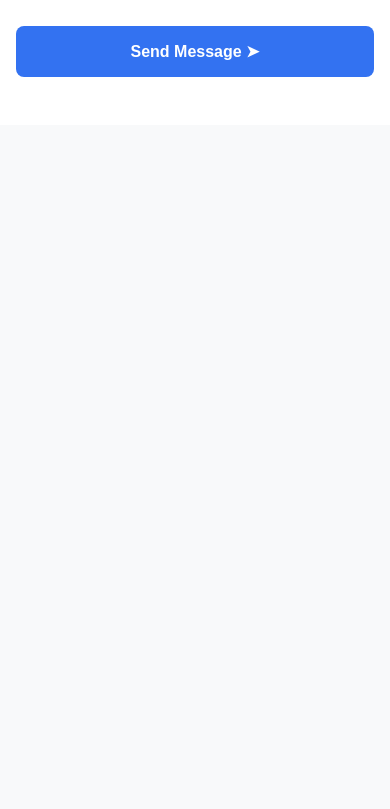
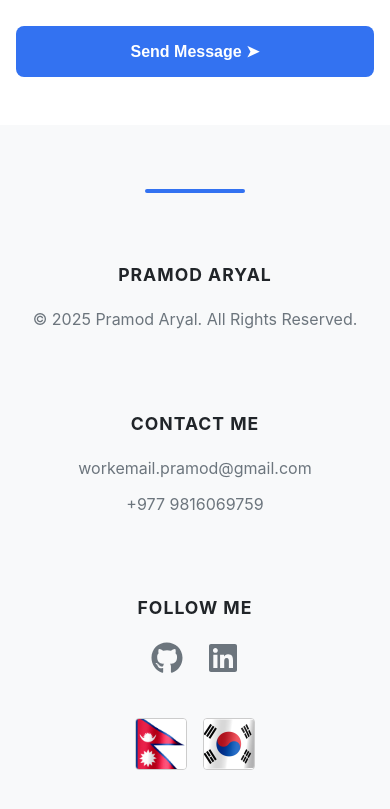
Before and after one commit to Pramod058/portfolio, a React (Vite) app: page /contact in a window 390 px wide. Shown: the part 8931-9740 px from the top of the page. Before the commit the page ends 9056 px from the top, so only its background shows below. Built offline with nearby package versions, Linux system fonts and the light colour scheme.

Commit message:
footer and scroll up

```diff
--- a/src/App.jsx
+++ b/src/App.jsx
@@ -1,5 +1,7 @@
 import Navbar from './components/Navbar.jsx';
 import HomePage from './pages/HomePage.jsx';
+import ScrollToTopButton from './components/ScrollToTopButton.jsx';
+import Footer from './components/Footer.jsx';
 
 import "./styles/App.css";
 import "./styles/Roots.css";
@@ -11,6 +13,10 @@ function App() {
       <main className="content-wrapper">
         <HomePage />
       </main>
+      <main className='content-wrapper'>
+      <ScrollToTopButton />
+      </main>
+      <Footer />
     </div>
   );
 }
--- /dev/null
+++ b/src/components/Footer.jsx
@@ -0,0 +1,43 @@
+import { FaLinkedin, FaGithub } from 'react-icons/fa';
+import { data } from '../data/portfolioData';
+import '../styles/Footer.css';
+
+function Footer() {
+  const { name, email, phone, linkedin, github } = data.personalInfo;
+  const currentYear = new Date().getFullYear();
+
+  return (
+    <footer className="footer-section">
+      <div className="footer-separator"></div>
+      <div className="footer-container">
+
+        <div className="footer-column footer-brand">
+          <h4>{name}</h4>
+          <p>&copy; {currentYear} Pramod Aryal. All Rights Reserved.</p>
+        </div>
+
+        <div className="footer-column footer-contact">
+          <h4>Contact Me</h4>
+          <p><a href={`mailto:${email}`}>{email}</a></p>
+          <p><a href={`tel:${phone.replace(/\s/g, '')}`}>{phone}</a></p>
+        </div>
+
+        <div className="footer-column footer-social">
+          <h4>Follow Me</h4>
+          <div className="footer-social-links">
+            <a href={github} target="_blank" rel="noopener noreferrer" aria-label="GitHub"><FaGithub /></a>
+            <a href={linkedin} target="_blank" rel="noopener noreferrer" aria-label="LinkedIn"><FaLinkedin /></a>
+          </div>
+
+        </div>
+
+      </div>
+          <div className="footer-flags">
+            <img src="public\assets\Nepal.gif" alt="Nepal Flag" className="flag-icon" />
+            <img src="public\assets\Korea.gif" alt="South Korea Flag" className="flag-icon" />
+          </div>
+    </footer>
+  );
+}
+
+export default Footer;
--- /dev/null
+++ b/src/components/ScrollToTopButton.jsx
@@ -0,0 +1,40 @@
+import { useState, useEffect } from 'react';
+import { FaArrowUp } from 'react-icons/fa';
+import '../styles/ScrollToTopButton.css';
+
+function ScrollToTopButton() {
+  const [isVisible, setIsVisible] = useState(false);
+
+  useEffect(() => {
+    const toggleVisibility = () => {
+      if (window.scrollY > 300) {
+        setIsVisible(true);
+      } else {
+        setIsVisible(false);
+      }
+    };
+
+    window.addEventListener('scroll', toggleVisibility);
+
+    return () => window.removeEventListener('scroll', toggleVisibility);
+  }, []);
+
+  const scrollToTop = () => {
+    window.scrollTo({
+      top: 0,
+      behavior: 'smooth',
+    });
+  };
+
+  return (
+    <button
+      className={`scroll-to-top-btn ${isVisible ? 'visible' : ''}`}
+      onClick={scrollToTop}
+      aria-label="Go to top"
+    >
+      <FaArrowUp />
+    </button>
+  );
+}
+
+export default ScrollToTopButton;
--- /dev/null
+++ b/src/styles/Footer.css
@@ -0,0 +1,97 @@
+.footer-section {
+  background-color: var(--color-background);
+  padding: 4rem 2rem 3rem 2rem;
+  text-align: center;
+}
+
+.footer-separator {
+  height: 4px;
+  width: 100px;
+  background: var(--color-accent);
+  margin: 0 auto 3rem auto;
+  border-radius: 2px;
+}
+
+.footer-container {
+  max-width: 1100px;
+  margin: 0 auto;
+  display: flex;
+  justify-content: space-between;
+  align-items: flex-start;
+  flex-wrap: wrap;
+  gap: 2rem;
+}
+
+.footer-column {
+  flex: 1;
+  min-width: 250px;
+}
+
+.footer-column h4 {
+  font-size: 1.1rem;
+  margin-bottom: 1.5rem;
+  color: var(--color-text-primary);
+  text-transform: uppercase;
+  letter-spacing: 1px;
+}
+
+.footer-column p,
+.footer-column a {
+  color: var(--color-text-secondary);
+  text-decoration: none;
+  margin-bottom: 0.75rem;
+  font-size: 1rem;
+  transition: color 0.3s ease;
+}
+
+.footer-column a:hover {
+  color: var(--color-accent);
+}
+
+.footer-brand {
+  text-align: left;
+}
+
+.footer-social {
+  text-align: right;
+}
+
+.footer-social-links {
+  display: flex;
+  justify-content: flex-end;
+  gap: 1.5rem;
+  margin-bottom: 1.5rem;
+}
+
+.footer-social-links a {
+  font-size: 2rem;
+}
+
+.footer-flags {
+  display: flex;
+  justify-content: center;
+  gap: 1rem;
+}
+.flag-icon {
+  width: 50px;
+  height: 50px;
+  object-fit: cover;
+  border: 1px solid #ccc;
+  border-radius: 4px;
+}
+
+@media screen and (max-width: 900px) {
+  .footer-brand, .footer-social {
+    text-align: center;
+  }
+
+  .footer-container {
+    flex-direction: column;
+    align-items: center;
+    gap: 3rem;
+  }
+
+  .footer-social-links, .footer-flags {
+    justify-content: center;
+  }
+}
--- /dev/null
+++ b/src/styles/ScrollToTopButton.css
@@ -0,0 +1,34 @@
+.scroll-to-top-btn {
+  position: fixed;
+  bottom: 2rem;
+  right: 2rem;
+  width: 50px;
+  height: 50px;
+  border-radius: 50%;
+  background-color: var(--color-accent);
+  color: #ffffff;
+  border: none;
+  font-size: 1.5rem;
+  cursor: pointer;
+  display: flex;
+  align-items: center;
+  justify-content: center;
+  box-shadow: 0 4px 12px rgba(0, 0, 0, 0.15);
+
+  opacity: 0;
+  visibility: hidden;
+  transform: translateY(20px);
+  transition: opacity 0.3s ease, visibility 0.3s ease, transform 0.3s ease;
+  z-index: 1000;
+}
+
+.scroll-to-top-btn.visible {
+  opacity: 1;
+  visibility: visible;
+  transform: translateY(0);
+}
+
+.scroll-to-top-btn:hover {
+  transform: scale(1.1);
+  box-shadow: 0 6px 16px rgba(0, 0, 0, 0.2);
+}
```
Also changed, not shown: public/assets/Korea.gif (added), public/assets/Nepal.gif (added).
